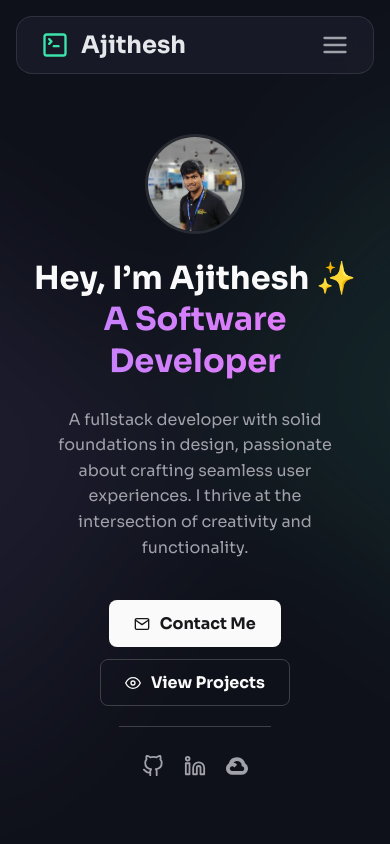
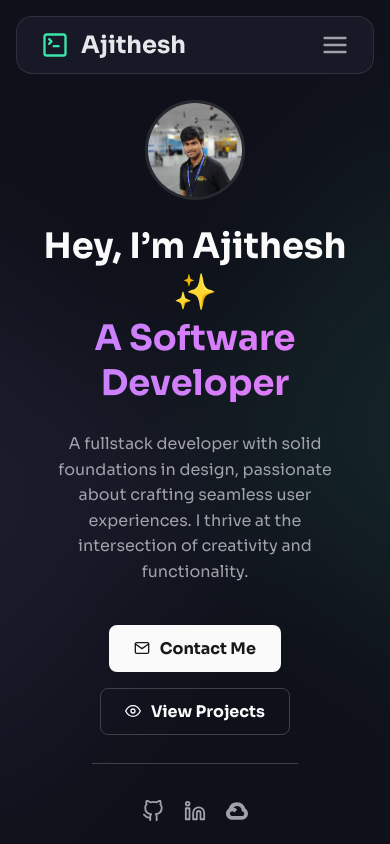
Before and after one commit to Ajithesh9/portfolio, a React (Vite) app: page / in a window 390 px wide. Shown: the top 844 px of the page. Built offline with nearby package versions, Linux system fonts and the light colour scheme.

Commit message:
Navbar scroll logic & update Hero.css for mobile layout

```diff
--- a/src/Hero.css
+++ b/src/Hero.css
@@ -1,5 +1,5 @@
 /* ======================================================================== */
-/*              Hero.css (Original Enhanced with New BG & Animations)       */
+/*              Hero.css (Original + Mobile Layout Fixes)                   */
 /* ======================================================================== */
 
 /* --- Global Styles (Your Original) --- */
@@ -14,15 +14,11 @@ body, html {
   min-height: 100vh;
   display: flex; flex-direction: column; align-items: center;
   position: relative; overflow: hidden;
-  padding: 120px 2rem 0; /* Ensures space for navbar */
+  padding: 120px 2rem 0;
   box-sizing: border-box;
 }
-
-/* --- NEW: Unique, subtle background effect (replaces .background-glow) --- */
 .hero-container::before {
-  content: '';
-  position: absolute;
-  inset: -200px;
+  content: ''; position: absolute; inset: -200px;
   background:
     conic-gradient(from 90deg at 25% 25%, #3CE5AB, 25%, transparent),
     conic-gradient(from -90deg at 75% 75%, #a78bfa, 25%, transparent);
@@ -54,8 +50,6 @@ body, html {
 .profile-pic:hover {
   border-color: rgba(60, 229, 171, 0.6);
 }
-
-/* --- MODIFIED: Styling for the new text animation structure --- */
 .hero-title {
   font-size: 3.2rem; font-weight: 800;
   margin: 0 0 0.5rem 0; line-height: 1.3;
@@ -63,7 +57,7 @@ body, html {
 }
 .hero-title .hero-line {
   display: block;
-  overflow: hidden; /* Masks the text */
+  overflow: hidden;
 }
 .hero-title .hero-line span {
   display: inline-block;
@@ -115,16 +109,59 @@ body, html {
   transform: translateY(0);
 }
 
-/* --- Responsive Design (Your Original) --- */
+
+/* ======================================================================== */
+/*               NEW: Responsive Design Fixes for Mobile                    */
+/* ======================================================================== */
 @media (max-width: 768px) {
-  .hero-title { font-size: 2.5rem; }
-  .hero-description { font-size: 1rem; max-width: 90%; }
-  .hero-actions { flex-direction: column; gap: 0.75rem; }
-  .divider { width: 80%; height: 1px; margin: 0.5rem 0; }
-  .social-links { margin-top: 0.5rem; }
+  .hero-container {
+    min-height: auto; /* Allow the container to grow with content */
+    padding: 100px 1.5rem 4rem; /* Adjust padding for mobile */
+    justify-content: flex-start; /* Align content to the top */
+  }
+
+  .hero-content {
+    flex-grow: 0; /* Content no longer needs to fill vertical space */
+    padding-bottom: 2rem;
+  }
+
+  .hero-title {
+    font-size: 2.5rem;
+  }
+
+  .hero-description {
+    font-size: 1rem;
+    max-width: 90%;
+  }
+
+  .hero-actions {
+    flex-direction: column;
+    gap: 1rem; /* Increase gap for better spacing */
+    width: 100%; /* Ensure actions take full width */
+  }
+
+  .divider {
+    width: 60%; /* Make divider shorter than full width */
+    height: 1px;
+    margin: 0.75rem 0; /* Add vertical margin */
+  }
+
+  .social-links {
+    margin-top: 0.5rem;
+  }
 }
+
 @media (max-width: 480px) {
-  .hero-title { font-size: 2rem; }
-  .profile-pic { width: 100px; height: 100px; }
-  .hero-content { padding-bottom: 3rem; }
+  .hero-title {
+    font-size: 2.2rem;
+  }
+
+  .profile-pic {
+    width: 100px;
+    height: 100px;
+  }
+
+  .hero-content {
+    padding-bottom: 2rem;
+  }
 }
--- a/src/components/Navbar.jsx
+++ b/src/components/Navbar.jsx
@@ -9,30 +9,45 @@ import { FiLock, FiMenu, FiX } from 'react-icons/fi';
 
 const Navbar = () => {
   const [isMenuOpen, setIsMenuOpen] = useState(false);
-  // --- NEW, SIMPLE, AND RELIABLE LOGIC ---
-  // We track if the user is at the very top of the page.
-  const [isAtTop, setIsAtTop] = useState(true);
+
+  // --- NEW LOGIC for SCROLL UP/DOWN ---
+  const [isNavbarVisible, setIsNavbarVisible] = useState(true);
+  const [lastScrollY, setLastScrollY] = useState(0);
 
   useEffect(() => {
     const handleScroll = () => {
-      // If user has scrolled more than 100px, they are no longer at the top.
-      if (window.scrollY > 100) {
-        setIsAtTop(false);
+      const currentScrollY = window.scrollY;
+
+      // Make the navbar visible if at the very top OR scrolling up
+      if (currentScrollY < lastScrollY || currentScrollY < 100) {
+        setIsNavbarVisible(true);
       } else {
-        setIsAtTop(true);
+        setIsNavbarVisible(false);
       }
+
+      // Update the last scroll position
+      setLastScrollY(currentScrollY);
     };
 
-    window.addEventListener('scroll', handleScroll);
+    window.addEventListener('scroll', handleScroll, { passive: true });
+
     return () => window.removeEventListener('scroll', handleScroll);
-  }, []); // This runs only once.
+  }, [lastScrollY]); // Re-run the effect when lastScrollY changes
 
-  const toggleMenu = () => setIsMenuOpen(!isMenuOpen);
+  const toggleMenu = () => {
+    // When opening the mobile menu, ensure the navbar is visible
+    if (!isMenuOpen) {
+      setIsNavbarVisible(true);
+    }
+    setIsMenuOpen(!isMenuOpen);
+  };
+
   const closeMenu = () => setIsMenuOpen(false);
 
   return (
-    // The 'is-visible' class is now simply controlled by the 'isAtTop' state.
-    <nav className={`navbar ${isAtTop ? 'is-visible' : ''}`}>
+    // The 'is-visible' class is now controlled by the new scroll direction logic
+    // We also add a class to prevent hiding when the mobile menu is open
+    <nav className={`navbar ${isNavbarVisible || isMenuOpen ? 'is-visible' : ''}`}>
       <div className="navbar-container">
         <a href="/" className="logo">
           <TerminalSquare size={28} className="logo-icon" />
```
